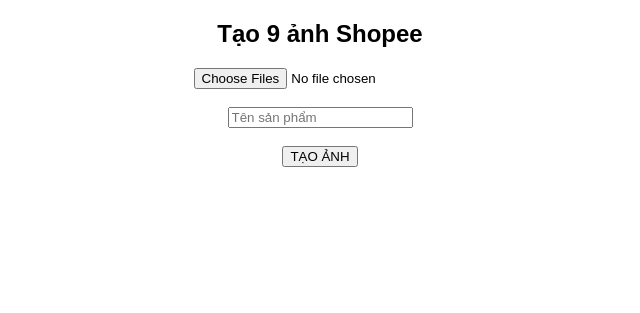
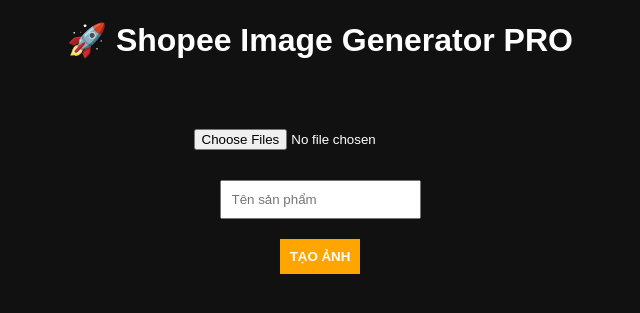
Before and after one commit to conghauamafurni-AI/shopee-tool, a FastAPI app: page / in a window 1280 px wide. Shown: the top 313 px of the page, without its empty margins (320-960 px from the left). Run offline with FastAPI, Linux system fonts and the light colour scheme.

Commit message:
Update index.html

```diff
--- a/templates/index.html
+++ b/templates/index.html
@@ -1,17 +1,79 @@
 <!DOCTYPE html>
 <html>
 <head>
-    <title>Shopee Tool</title>
+    <title>Shopee Image Tool PRO</title>
+    <style>
+        body {
+            font-family: Arial;
+            text-align: center;
+            background: #111;
+            color: white;
+        }
+
+        .box {
+            margin-top: 50px;
+        }
+
+        input, button {
+            padding: 10px;
+            margin: 10px;
+        }
+
+        button {
+            background: orange;
+            border: none;
+            color: white;
+            font-weight: bold;
+            cursor: pointer;
+        }
+
+        .loading {
+            display: none;
+            color: yellow;
+        }
+    </style>
 </head>
-<body style="text-align:center; font-family:Arial;">
+<body>
 
-    <h2>Tạo 9 ảnh Shopee</h2>
+    <h1>🚀 Shopee Image Generator PRO</h1>
 
-    <form action="/process" method="post" enctype="multipart/form-data">
-        <input type="file" name="files" multiple required><br><br>
-        <input type="text" name="name" placeholder="Tên sản phẩm"><br><br>
-        <button type="submit">TẠO ẢNH</button>
-    </form>
+    <div class="box">
+        <form id="form">
+            <input type="file" name="files" multiple required><br>
+            <input type="text" name="name" placeholder="Tên sản phẩm" required><br>
+            <button type="submit">TẠO ẢNH</button>
+        </form>
+
+        <p class="loading" id="loading">⏳ Đang xử lý... (10-30s)</p>
+    </div>
+
+    <script>
+        const form = document.getElementById("form");
+        const loading = document.getElementById("loading");
+
+        form.addEventListener("submit", async (e) => {
+            e.preventDefault();
+
+            loading.style.display = "block";
+
+            const formData = new FormData(form);
+
+            const response = await fetch("/process", {
+                method: "POST",
+                body: formData
+            });
+
+            const blob = await response.blob();
+
+            const url = window.URL.createObjectURL(blob);
+            const a = document.createElement("a");
+            a.href = url;
+            a.download = "shopee_images.zip";
+            a.click();
+
+            loading.style.display = "none";
+        });
+    </script>
 
 </body>
 </html>
```
